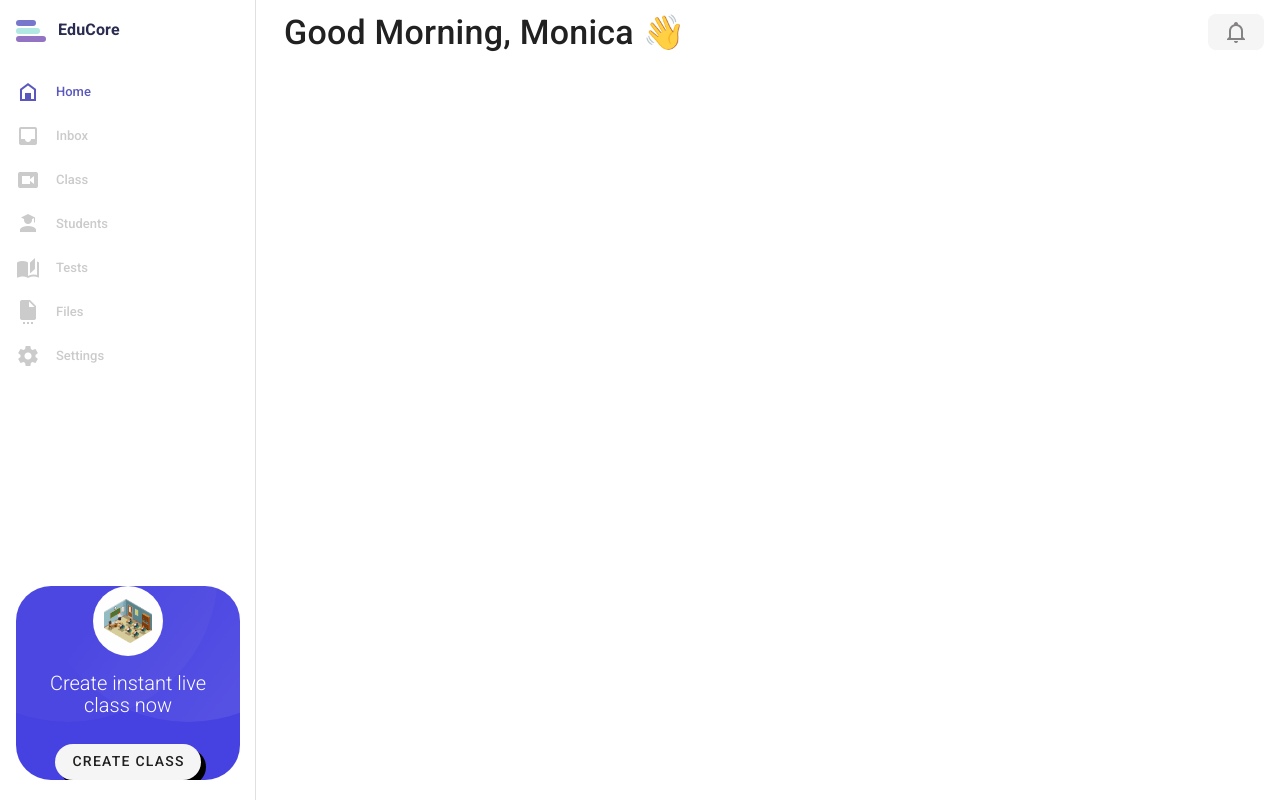
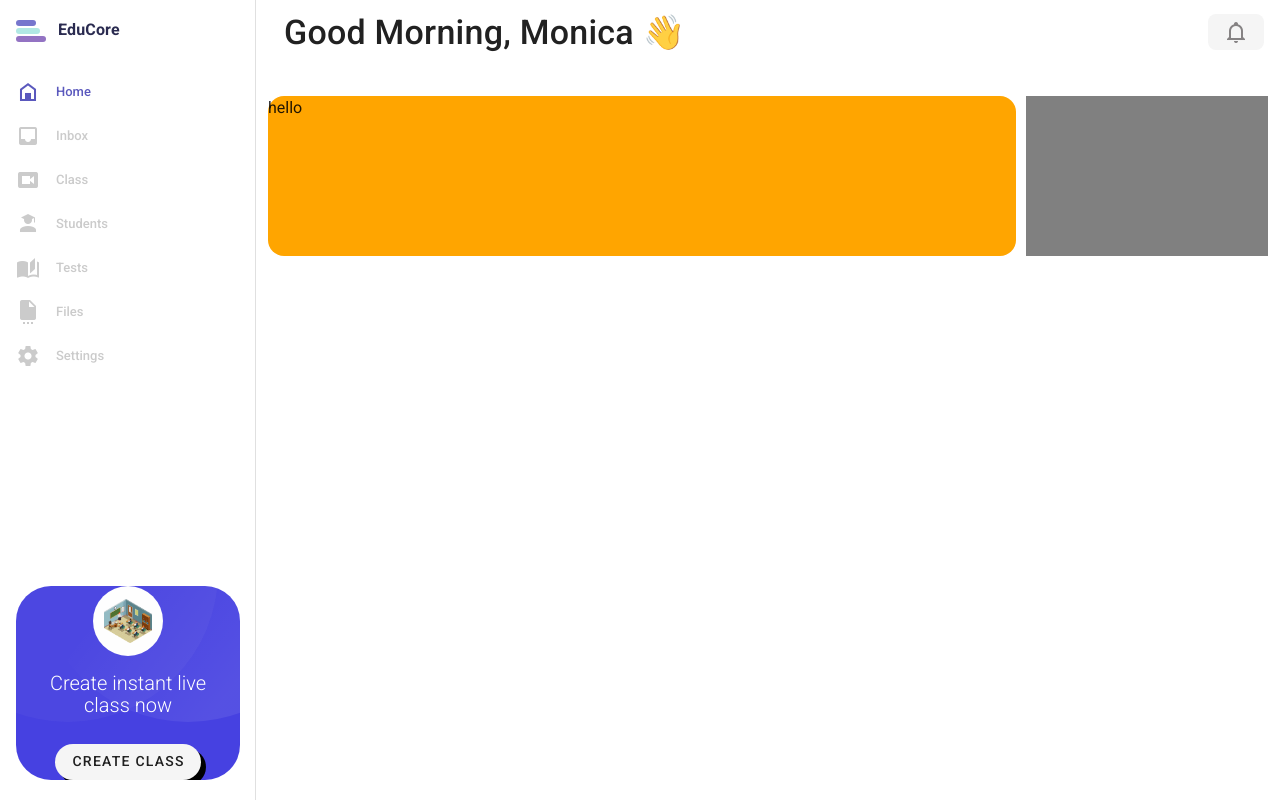
Before and after one commit to AbhiramKrishnaM/Educore, a Nuxt app: page /home in a window 1280 px wide. Built offline with nearby package versions, Linux system fonts and the light colour scheme.

Commit message:
feat: added component header with grid layout

```diff
--- /dev/null
+++ b/components/Home/Header.vue
@@ -0,0 +1,15 @@
+<template>
+  <div class="wrapper rounded-xl">hello</div>
+</template>
+<script>
+export default {
+  name: 'HomeHeader',
+}
+</script>
+<style scoped>
+.wrapper {
+  width: 100%;
+  background-color: orange;
+  height: 20vh;
+}
+</style>
--- a/components/Layouts/Class.vue
+++ b/components/Layouts/Class.vue
@@ -5,24 +5,22 @@
     <div class="circle-3 common"></div>
     <div v-if="isAnimate">
       <div class="firework-1 firework">
-        <UiFirework color="red" />
+        <UIFirework color="red" />
       </div>
       <div class="firework-2 firework">
-        <UiFirework color="white" />
+        <UIFirework color="white" />
       </div>
       <div class="firework-3 firework">
-        <UiFirework color="violet" />
+        <UIFirework color="violet" />
       </div>
       <div class="firework-4 firework">
-        <UiFirework color="purple" />
+        <UIFirework color="purple" />
       </div>
       <div class="firework-5 firework">
-        <UiFirework color="green" />
+        <UIFirework color="green" />
       </div>
     </div>
 
-    <!-- <UiFirework class="firework-2" /> -->
-    <!-- <UiFirework class="firework-2" /> -->
     <section
       class="white--text d-flex flex-column align-center justify-space-around text-center"
     >
--- a/pages/home.vue
+++ b/pages/home.vue
@@ -1,5 +1,10 @@
 <template>
-  <section></section>
+  <v-container class="mt-5">
+    <section class="grid-wrap">
+      <HomeHeader class="grid-column-span-full" />
+      <div class="box"></div>
+    </section>
+  </v-container>
 </template>
 
 <script>
@@ -7,3 +12,23 @@ export default {
   name: 'IndexPage',
 }
 </script>
+
+<style scoped>
+.box {
+  width: 100%;
+  height: 100%;
+  background-color: grey;
+}
+
+.grid-wrap {
+  display: grid;
+  grid-template-columns: repeat(4, 1fr);
+  column-gap: 10px;
+  row-gap: 10px;
+  width: 100%;
+}
+
+.grid-column-span-full {
+  grid-column: span 3;
+}
+</style>
```
